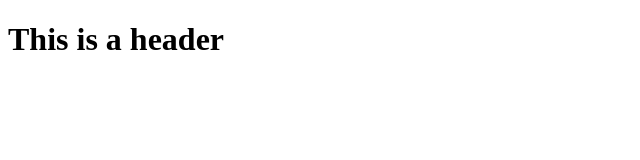
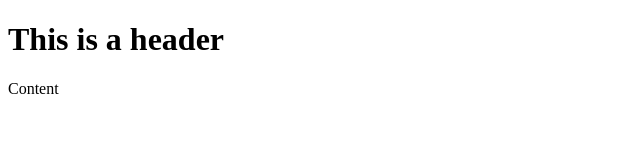
Before and after one commit to AntoniaG/AntoniaG.github.io, a plain HTML site: page index.html in a window 1280 px wide. Shown: the full height of the page, 0-640 px from the left. Drawn offline with nearby package versions, Linux system fonts and the light colour scheme.

Commit message:
header test
index with content

```diff
--- a/index.html
+++ b/index.html
@@ -14,5 +14,6 @@
 
 <body>
   <div class="headerData"></div>
+  <div>Content</div>
 </body>
 </html>
```
